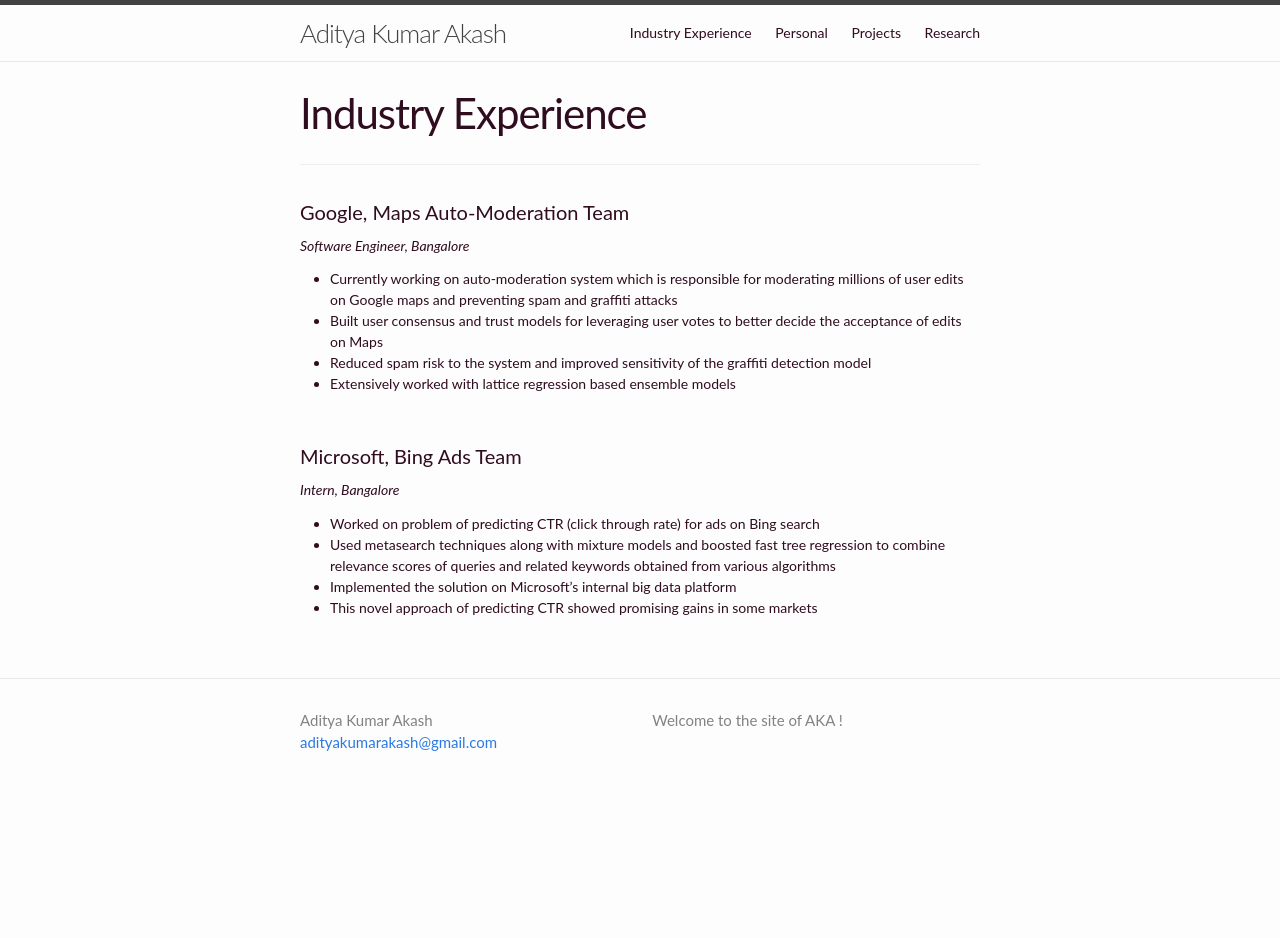
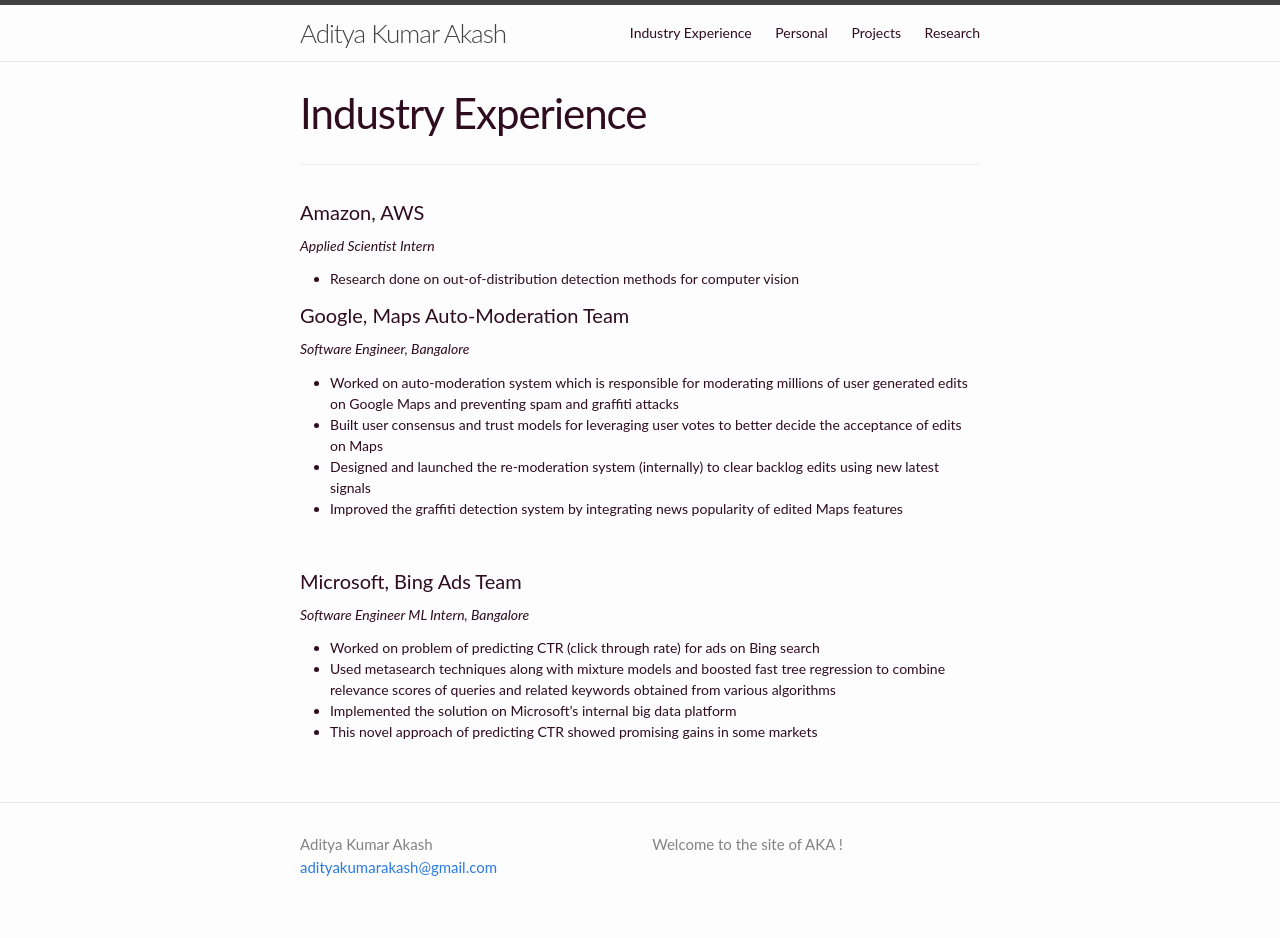
Before and after one commit to adityakumarakash/adityakumarakash.github.io, a Jekyll site: the page built from industry_experience.md, in a window 1280 px wide. Built offline with Jekyll 4.4.1, drawn with Linux system fonts in a browser that asks for light colours; before the commit the page ends 900 px from its top, so only the background shows below that.

Commit message:
Update industry_experience.md

```diff
--- a/industry_experience.md
+++ b/industry_experience.md
@@ -6,17 +6,21 @@ permalink: /industry_experience/
 ****
 <br>
 
+#### Amazon, AWS
+##### *Applied Scientist Intern*
+* Research done on out-of-distribution detection methods for computer vision
+
 #### Google, Maps Auto-Moderation Team
 ##### *Software Engineer, Bangalore*
-* Currently working on auto-moderation system which is responsible for moderating millions of user edits on Google maps and preventing spam and graffiti attacks
+* Worked on auto-moderation system which is responsible for moderating millions of user generated edits on Google Maps and preventing spam and graffiti attacks
 * Built user consensus and trust models for leveraging user votes to better decide the acceptance of edits on Maps
-* Reduced spam risk to the system and improved sensitivity of the graffiti detection model
-* Extensively worked with lattice regression based ensemble models
+* Designed and launched the re-moderation system (internally) to clear backlog edits using new latest signals
+* Improved the graffiti detection system by integrating news popularity of edited Maps features
 
 <br>
 
 #### Microsoft, Bing Ads Team
-##### *Intern, Bangalore*
+##### *Software Engineer ML Intern, Bangalore*
 * Worked on problem of predicting CTR (click through rate) for ads on Bing search
 * Used metasearch techniques along with mixture models and boosted fast tree regression to combine relevance scores of queries and related keywords obtained from various algorithms
 * Implemented the solution on Microsoft’s internal big data platform
```
